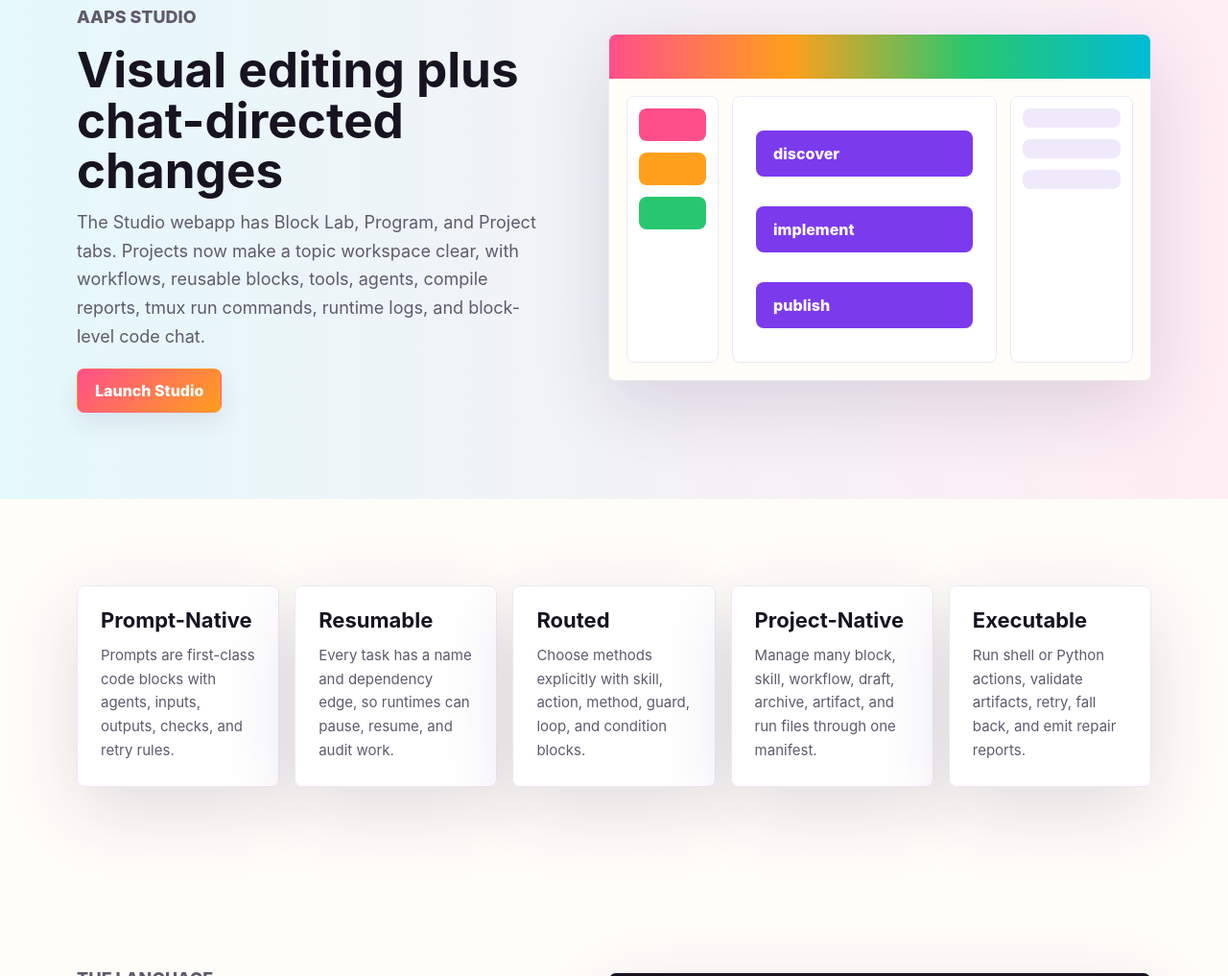
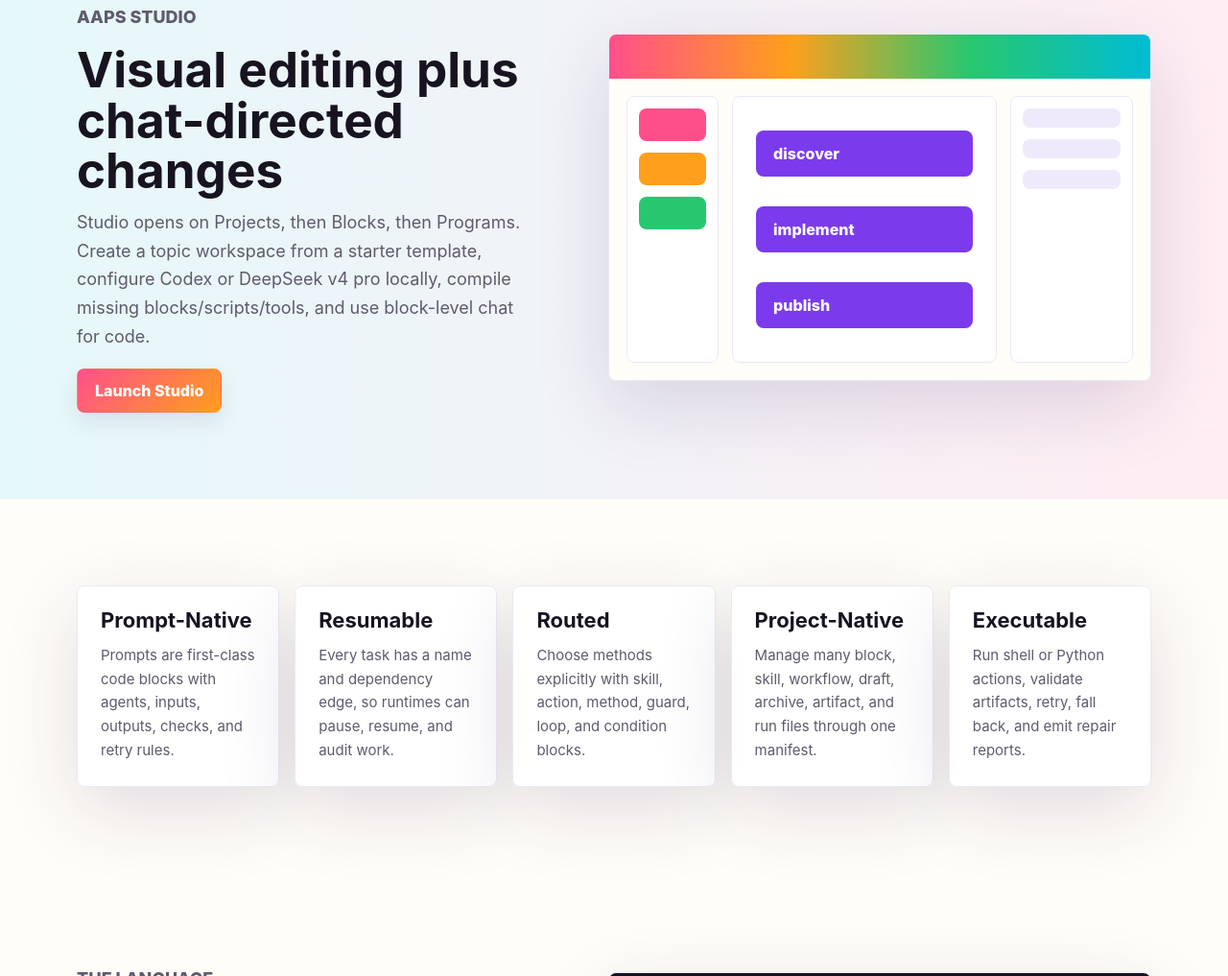
Before and after one commit to lachlanchen/AAPS, a plain HTML site: page index.html in a window 1280 px wide. Shown: the part 1617-2634 px from the top of the page at 96% size. Drawn offline with Linux system fonts and the light colour scheme.

Commit message:
Add Studio backend settings

```diff
--- a/app.js
+++ b/app.js
@@ -8,7 +8,7 @@ const WEB_I18N = {
     heroText: "A small programming language and visual studio for turning prompts into planned, resumable, verifiable autonomous work across software, biology, writing, and operations.",
     openStudio: "Open Studio", agentPortal: "Agent Portal", readSpec: "Read Spec", copy: "Copy", copied: "Copied", selected: "Selected",
     installTitle: "Install AAPS from npm", installText: "AAPS is published as a scoped npm package so one install can provide the parser, agent-based compiler, CLI runner, and local Studio server.",
-    studioTitle: "Visual editing plus chat-directed changes", studioText: "The Studio webapp has Block Lab, Program, and Project tabs. Projects now make a topic workspace clear, with workflows, reusable blocks, tools, agents, compile reports, tmux run commands, runtime logs, and block-level code chat.", launchStudio: "Launch Studio",
+    studioTitle: "Visual editing plus chat-directed changes", studioText: "Studio opens on Projects, then Blocks, then Programs. Create a topic workspace from a starter template, configure Codex or DeepSeek v4 pro locally, compile missing blocks/scripts/tools, and use block-level chat for code.", launchStudio: "Launch Studio",
     languageTitle: "Readable scripts for agent pipelines", languageText: "AAPS abstracts the practical loop from agentic app builders, writing systems, biomedical analysis tools, and report generators: inspect, route, act, verify, summarize, and publish.",
     projectTitle: "One manifest for many workflow files", projectText: "AAPS projects use aaps.project.json to track reusable blocks, workflows, scripts, tools, agents, environment registries, data folders, artifacts, runs, and notes.",
     runtimeTitle: "Parse, compile, plan, execute", runtimeText: "AAPS separates parse, compile, plan, and execute. The compiler resolves missing blocks, scripts, tools, agents, dependencies, setup prompts, and provenance before the runtime runs local actions.",
@@ -19,11 +19,11 @@ const WEB_I18N = {
     install: "安装", studio: "Studio", language: "语言", project: "项目", runtime: "运行时", examples: "示例", deploy: "部署",
     eyebrow: "自主智能体流水线脚本", subtitle: "Prompt Is All You Need", heroText: "把提示词变成可规划、可恢复、可验证的自主工作流，覆盖软件、生物、写作和运营。", openStudio: "打开 Studio", agentPortal: "智能体入口", readSpec: "阅读规范", copy: "复制", copied: "已复制", selected: "已选中",
     installTitle: "从 npm 安装 AAPS", installText: "AAPS 以 scoped npm 包发布，一次安装即可获得解析器、智能体编译器、CLI 运行器和本地 Studio。",
-    studioTitle: "可视化编辑与聊天驱动修改", studioText: "Studio 包含 Block Lab、Program 和 Project 标签。项目现在清楚表示一个主题工作区，包含工作流、可复用模块、工具、智能体、编译报告、tmux 命令、运行日志和模块级代码聊天。", launchStudio: "启动 Studio",
+    studioTitle: "可视化编辑与聊天驱动修改", studioText: "Studio 默认打开 Project，然后是 Blocks 和 Programs。可以从模板创建主题工作区，本地配置 Codex 或 DeepSeek v4 pro，编译缺失模块/脚本/工具，并用模块聊天写代码。", launchStudio: "启动 Studio",
     languageTitle: "面向智能体流水线的可读脚本", languageText: "AAPS 抽象出通用循环：检查、路由、执行、验证、总结和发布。", projectTitle: "一个清单管理多个工作流", projectText: "AAPS 项目用 aaps.project.json 跟踪模块、工作流、脚本、工具、智能体、环境、数据、产物、运行和笔记。",
     runtimeTitle: "解析、编译、计划、执行", runtimeText: "AAPS 分离 parse、compile、plan、execute。编译器在运行前解析缺失模块、脚本、工具、智能体、依赖、安装提示和来源记录。", examplesTitle1: "类器官示例", examplesTitle2: "应用检查", examplesTitle3: "书籍流水线", examplesTitle4: "CLI", deployTitle: "托管于 aaps.lazying.art", deployText: "仓库通过 website/ 部署 GitHub Pages，并将 Studio 复制到 /studio/。"
   },
-  "zh-Hant": { install: "安裝", studio: "Studio", language: "語言", project: "專案", runtime: "執行", examples: "示例", deploy: "部署", eyebrow: "自主智能體流水線腳本", subtitle: "Prompt Is All You Need", heroText: "把提示詞變成可規劃、可恢復、可驗證的自主工作流。", openStudio: "打開 Studio", agentPortal: "智能體入口", readSpec: "閱讀規範", copy: "複製", copied: "已複製", selected: "已選取", installTitle: "從 npm 安裝 AAPS", installText: "一次安裝即可取得解析器、智能體編譯器、CLI 和本地 Studio。", studioTitle: "可視化編輯與聊天驅動修改", studioText: "Project 分頁讓一個主題工作區更清楚：工作流、模組、工具、智能體、編譯報告、tmux 命令和日誌。", launchStudio: "啟動 Studio", languageTitle: "面向智能體流水線的可讀腳本", languageText: "AAPS 抽象檢查、路由、執行、驗證、總結和發布。", projectTitle: "一個清單管理多個工作流", projectText: "用 aaps.project.json 管理模組、工作流、腳本、工具、智能體、環境和產物。", runtimeTitle: "解析、編譯、計劃、執行", runtimeText: "編譯器在執行前解析缺失元件並生成提示與來源記錄。", examplesTitle1: "類器官示例", examplesTitle2: "應用檢查", examplesTitle3: "書籍流水線", examplesTitle4: "CLI", deployTitle: "託管於 aaps.lazying.art", deployText: "使用 GitHub Pages 部署 website/ 並附帶 /studio/。" },
+  "zh-Hant": { install: "安裝", studio: "Studio", language: "語言", project: "專案", runtime: "執行", examples: "示例", deploy: "部署", eyebrow: "自主智能體流水線腳本", subtitle: "Prompt Is All You Need", heroText: "把提示詞變成可規劃、可恢復、可驗證的自主工作流。", openStudio: "打開 Studio", agentPortal: "智能體入口", readSpec: "閱讀規範", copy: "複製", copied: "已複製", selected: "已選取", installTitle: "從 npm 安裝 AAPS", installText: "一次安裝即可取得解析器、智能體編譯器、CLI 和本地 Studio。", studioTitle: "可視化編輯與聊天驅動修改", studioText: "Studio 先顯示 Project，再到 Blocks 和 Programs。可從模板建立主題工作區，本地設定 Codex 或 DeepSeek v4 pro，編譯缺失模組/腳本/工具，並用模組聊天寫程式。", launchStudio: "啟動 Studio", languageTitle: "面向智能體流水線的可讀腳本", languageText: "AAPS 抽象檢查、路由、執行、驗證、總結和發布。", projectTitle: "一個清單管理多個工作流", projectText: "用 aaps.project.json 管理模組、工作流、腳本、工具、智能體、環境和產物。", runtimeTitle: "解析、編譯、計劃、執行", runtimeText: "編譯器在執行前解析缺失元件並生成提示與來源記錄。", examplesTitle1: "類器官示例", examplesTitle2: "應用檢查", examplesTitle3: "書籍流水線", examplesTitle4: "CLI", deployTitle: "託管於 aaps.lazying.art", deployText: "使用 GitHub Pages 部署 website/ 並附帶 /studio/。" },
   ja: { install: "インストール", studio: "Studio", language: "言語", project: "プロジェクト", runtime: "実行", examples: "例", deploy: "デプロイ", eyebrow: "自律エージェント・パイプラインスクリプト", heroText: "プロンプトを計画可能で検証可能なワークフローにします。", openStudio: "Studioを開く", agentPortal: "Agent Portal", readSpec: "仕様", copy: "コピー", copied: "コピー済み", selected: "選択済み", installTitle: "npm から AAPS をインストール", installText: "パーサー、エージェントコンパイラ、CLI、ローカルStudioを提供します。", studioTitle: "視覚編集とチャット編集", studioText: "Projectタブはテーマごとのワークスペース、workflow、block、tool、agent、compile report、tmux commandを明確にします。", launchStudio: "Studio起動", languageTitle: "エージェント用の読みやすいスクリプト", languageText: "inspect, route, act, verify, summarize, publish を表現します。", projectTitle: "1つのmanifestで複数workflow", projectText: "aaps.project.jsonでblocks, workflows, scripts, tools, agents, environmentsを管理します。", runtimeTitle: "Parse, Compile, Plan, Execute", runtimeText: "実行前に不足コンポーネントを解決します。" },
   ko: { install: "설치", studio: "Studio", language: "언어", project: "프로젝트", runtime: "런타임", examples: "예제", deploy: "배포", eyebrow: "자율 에이전트 파이프라인 스크립트", heroText: "프롬프트를 계획, 재개, 검증 가능한 워크플로로 만듭니다.", openStudio: "Studio 열기", agentPortal: "Agent Portal", readSpec: "스펙", copy: "복사", copied: "복사됨", selected: "선택됨", installTitle: "npm으로 AAPS 설치", installText: "파서, 에이전트 컴파일러, CLI, 로컬 Studio를 제공합니다.", studioTitle: "시각 편집과 채팅 편집", studioText: "Project 탭은 topic workspace, workflows, blocks, tools, agents, compile reports, tmux commands를 명확히 보여줍니다.", launchStudio: "Studio 실행", runtimeTitle: "Parse, Compile, Plan, Execute", runtimeText: "실행 전 누락 구성요소를 해결합니다." },
   es: { install: "Instalar", studio: "Studio", language: "Lenguaje", project: "Proyecto", runtime: "Runtime", examples: "Ejemplos", deploy: "Deploy", eyebrow: "Script de pipelines agenticos", heroText: "Convierte prompts en workflows planificados, verificables y ejecutables.", openStudio: "Abrir Studio", agentPortal: "Portal Agent", readSpec: "Leer spec", copy: "Copiar", copied: "Copiado", selected: "Seleccionado", installTitle: "Instala AAPS desde npm", installText: "Incluye parser, compilador agentico, CLI y Studio local.", studioTitle: "Edición visual y por chat", studioText: "Project aclara workflows, bloques, herramientas, agentes, reportes de compilación y comandos tmux.", launchStudio: "Lanzar Studio", runtimeTitle: "Parse, Compile, Plan, Execute", runtimeText: "Resuelve componentes faltantes antes de ejecutar." },
--- a/index.html
+++ b/index.html
@@ -113,9 +113,11 @@ aaps run workflows/main.aaps --project . --json</code></pre>
             <p class="eyebrow">AAPS Studio</p>
             <h2>Visual editing plus chat-directed changes</h2>
             <p>
-              The Studio webapp is separate from this landing page. It has a Block Lab for
-              chat-driven skill preparation, a Program tab for source editing, and a Project tab
-              for manifest validation, multi-file workflow management, agent-based compile checks, dry-runs, and real runtime runs.
+              The Studio webapp is separate from this landing page. It opens on a Project tab
+              for topic workspaces, then Blocks for reusable skills, then Programs for source editing.
+              Projects can be created from a starter template with reusable blocks, scripts, tools,
+              agents, environments, and a main workflow. Backend settings keep Codex as the default
+              agentic wrapper while allowing DeepSeek v4 pro when configured locally.
               It now keeps chat in a fixed bottom dock available on every tab, with the transcript
               tucked behind a History button and colored user/AAPS messages. It supports project file actions, script browsing, block inspection, block-level chat,
               inline/external code editing, environment/tool/agent registry browsing,
```
